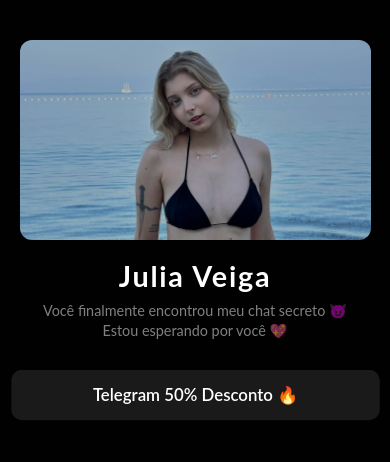
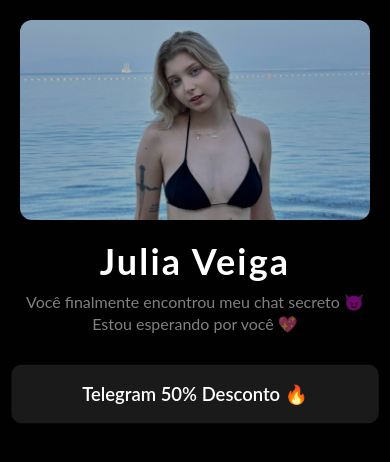
Before and after one commit to jujuveiga/contato, a plain HTML site: page index.html in a window 390 px wide. Drawn offline with Linux system fonts and the light colour scheme; a web font is replaced by a local one.

Commit message:
Update index.html

```diff
--- a/index.html
+++ b/index.html
@@ -2,7 +2,7 @@
 <html lang="pt-BR">
 <head>
     <meta charset="UTF-8" />
-    <meta name="viewport" content="width=device-width, initial-scale=1" />
+    <meta name="viewport" content="width=device-width, initial-scale=1, maximum-scale=5, viewport-fit=cover" />
     <title>Julia Veiga</title>
     <link rel="preload" href="https://media.bio.site/public/library/fonts/lato.ttf" as="font" type="font/woff2" crossorigin="anonymous" />
     <style>
@@ -25,25 +25,24 @@
         * {
             box-sizing: border-box;
         }
-        html, body {
+        body {
             margin: 0;
-            padding: 0;
-            height: 100%;
             background-color: var(--background-color);
             font-family: var(--primary-font);
             color: var(--text-color);
+            display: flex;
+            flex-direction: column;
+            justify-content: center;
+            align-items: center;
+            min-height: 100vh;
             text-align: center;
-            -webkit-font-smoothing: antialiased;
-            -moz-osx-font-smoothing: grayscale;
-        }
-        body {
-            display: block; /* remover flex para evitar problemas de altura em mobile */
-            padding: 40px 16px 60px; /* usar padding responsivo */
+            padding: 20px 20px 40px; /* padding reduzido para evitar overflow */
+            overflow-x: hidden;
         }
         header {
-            max-width: 90vw;
-            width: 400px;
-            margin: 0 auto 30px auto;
+            max-width: 400px;
+            width: 100%;
+            margin-bottom: 30px;
         }
         header .cover-photo {
             width: 100%;
@@ -59,7 +58,6 @@
             font-weight: 700;
             font-size: 2.25rem;
             letter-spacing: 0.06em;
-            word-wrap: break-word;
         }
         header p {
             margin: 0;
@@ -67,12 +65,10 @@
             font-weight: 400;
             font-size: 1rem;
             line-height: 1.4;
-            word-wrap: break-word;
         }
         main {
-            max-width: 90vw;
-            width: 400px;
-            margin: 0 auto;
+            max-width: 400px;
+            width: 100%;
             display: flex;
             flex-direction: column;
             gap: 16px;
@@ -90,17 +86,15 @@
             font-size: 1.1rem;
             transition: background-color 0.25s ease;
             min-height: 56px;
-            width: 100%;
-            box-sizing: border-box;
-            word-wrap: break-word;
         }
         a.button-link:hover {
             background: var(--button-hover-background);
         }
-        /* Remove imagens das thumbnails */
+        /* Remove as imagens das thumbnails */
         a.button-link img.thumbnail {
             display: none;
         }
+        /* Para botão com animação pulse */
         a.pulse {
             animation: pulse 1s infinite alternate;
         }
@@ -113,25 +107,11 @@
             }
         }
         footer {
-            margin-top: 40px;
+            margin-top: auto;
             font-size: 0.8rem;
             color: var(--text-color-dim);
             user-select: none;
             font-style: italic;
-        }
-        /* Ajuste responsivo para telas muito pequenas */
-        @media (max-width: 400px) {
-            header h1 {
-                font-size: 1.8rem;
-            }
-            header p {
-                font-size: 0.9rem;
-            }
-            a.button-link {
-                font-size: 1rem;
-                padding: 12px 16px;
-                min-height: 48px;
-            }
         }
     </style>
 </head>
@@ -147,7 +127,7 @@
         </a>
     </main>
     <footer>
-        <!-- Made with Unfold -->
+        <!-- Footer se desejar, pode manter vazio -->
     </footer>
 </body>
 </html>
```
